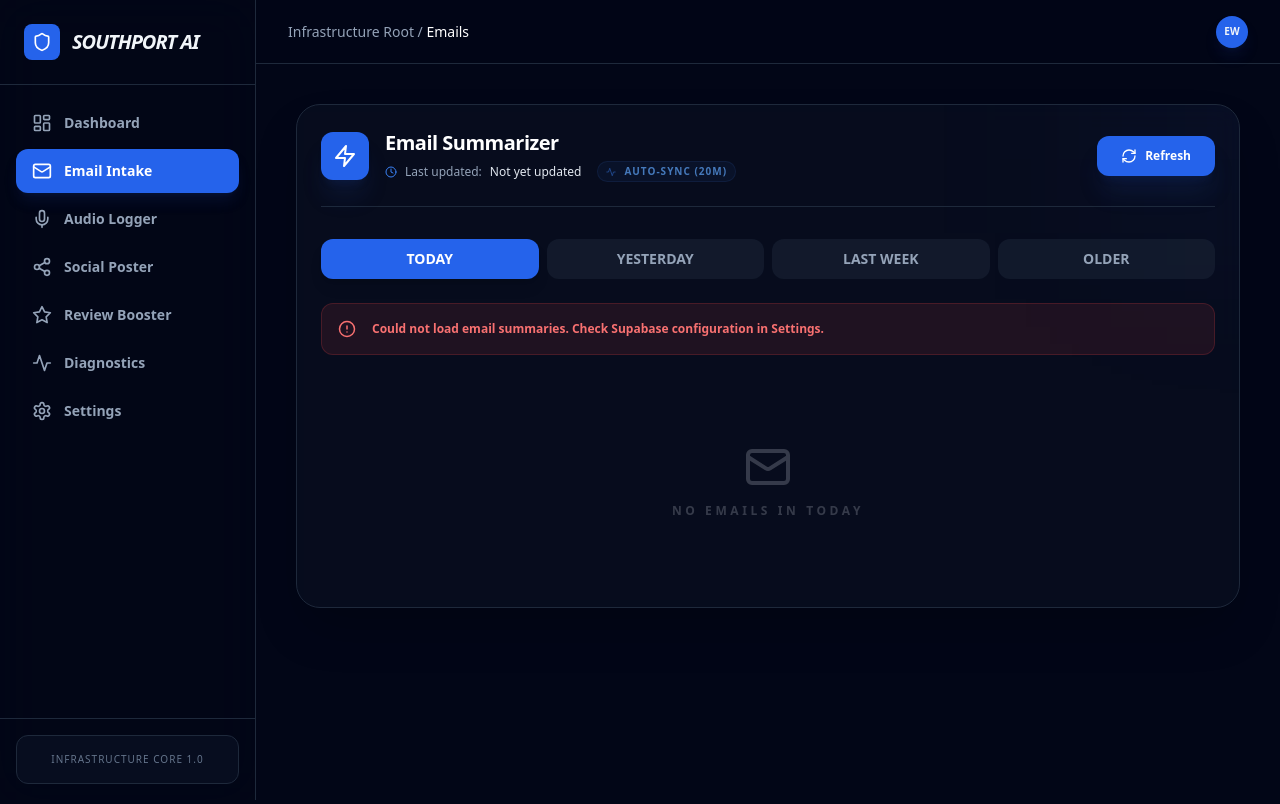
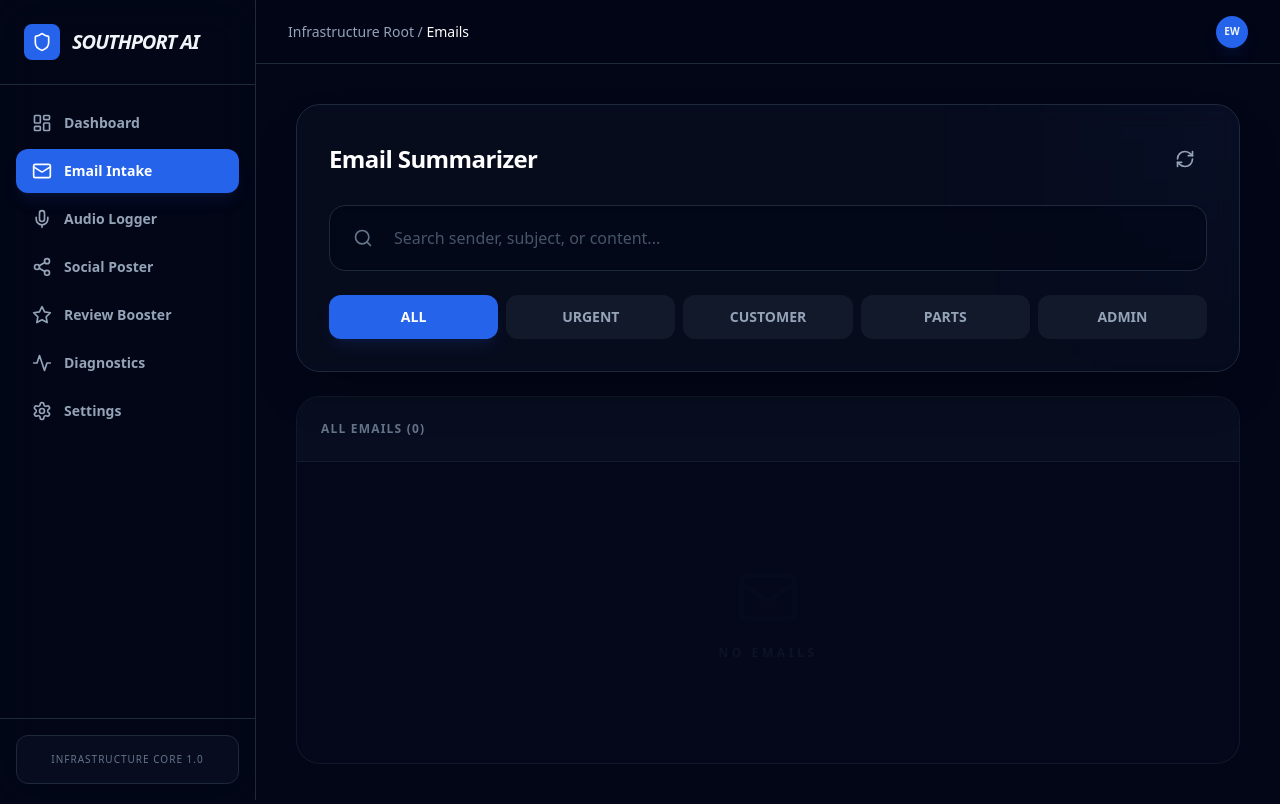
Before and after one commit to SouthportAI2/Wilson-Speed-, a React (Vite) app: page / in a window 1280 px wide. Both pictures are taken after a click on the button "Email Intake". Built offline with nearby package versions, Linux system fonts and the light colour scheme.

Commit message:
Update EmailSummaries.tsx

```diff
--- a/components/EmailSummaries.tsx
+++ b/components/EmailSummaries.tsx
@@ -1,353 +1,233 @@
-import React, { useState, useEffect, useCallback } from 'react';
-import { Mail, RefreshCw, AlertCircle, Clock, Zap, Activity, Phone, Wrench, Square, List } from 'lucide-react';
-import { fetchEmailSummaries as fetchFromSupabase } from '../services/supabaseClient';
+import React, { useState, useEffect, useCallback, useMemo } from 'react';
+import { Mail, Search, RefreshCw, Clock, Trash2, AlertCircle, Zap, Package, Settings as SettingsIcon } from 'lucide-react';
+import { getSupabaseClient } from '../services/supabaseClient';
+import { EmailSummary } from '../types';
 
-const AUTO_REFRESH_INTERVAL = 20 * 60 * 1000; // 20 minutes
+const LOCAL_CACHE_KEY = 'southport_email_cache_v2';
 
-const EmailSummaries: React.FC = () => {
-  const [emails, setEmails] = useState<any[]>([]);
-  const [loading, setLoading] = useState(false);
-  const [lastUpdated, setLastUpdated] = useState<string>('Not yet updated');
-  const [error, setError] = useState<string | null>(null);
-  const [selectedTab, setSelectedTab] = useState<string>('TODAY');
+const categoryIcons: Record<string, React.ReactNode> = {
+  URGENT: <AlertCircle size={16} className="text-red-400" />,
+  CUSTOMER: <Mail size={16} className="text-blue-400" />,
+  PARTS: <Package size={16} className="text-yellow-400" />,
+  ADMIN: <SettingsIcon size={16} className="text-slate-400" />,
+};
 
-  const fetchEmails = useCallback(async (isAuto = false) => {
-    if (!isAuto) setLoading(true);
-    setError(null);
+const categoryColors: Record<string, string> = {
+  URGENT: 'bg-red-500/10 border-red-500/20 text-red-400',
+  CUSTOMER: 'bg-blue-500/10 border-blue-500/20 text-blue-400',
+  PARTS: 'bg-yellow-500/10 border-yellow-500/20 text-yellow-400',
+  ADMIN: 'bg-slate-500/10 border-slate-500/20 text-slate-400',
+};
 
-    try {
-      console.log(`[INFRA] Fetching email summaries from Supabase...`);
+const EmailSummarizer: React.FC = () => {
+  const [emails, setEmails] = useState<EmailSummary[]>([]);
+  const [selectedCategory, setSelectedCategory] = useState<string>('ALL');
+  const [searchQuery, setSearchQuery] = useState('');
+  const [isSyncing, setIsSyncing] = useState(false);
 
-      const dbEmails = await fetchFromSupabase();
+  const categories = ['ALL', 'URGENT', 'CUSTOMER', 'PARTS', 'ADMIN'];
 
-      const transformed = dbEmails.map((email) => {
-        let vehicles = [];
-        let actionItems = [];
+  const deleteEmail = async (emailId: string) => {
+    if (!confirm('Delete this email summary? This cannot be undone.')) {
+      return;
+    }
 
-        try {
-          if (email.vehicles) {
-            let vehicleData = typeof email.vehicles === 'string' ? email.vehicles.trim() : email.vehicles;
-            if (typeof vehicleData === 'string') {
-              vehicleData = vehicleData.replace(/^[^[\{]+/, '');
-              vehicles = JSON.parse(vehicleData);
-            } else {
-              vehicles = vehicleData;
-            }
-          }
-        } catch (e) {
-          console.warn('Failed to parse vehicles:', e);
+    const supabase = getSupabaseClient();
+
+    // Remove from UI immediately
+    setEmails(prev => prev.filter(email => email.id !== emailId));
+
+    // Remove from cloud if it exists there
+    if (supabase && !emailId.startsWith('email-')) {
+      try {
+        await supabase
+          .from('email_summaries')
+          .delete()
+          .eq('id', emailId);
+      } catch (err) {
+        console.error('Failed to delete from cloud:', err);
+      }
+    }
+
+    // Remove from local cache
+    const localData = localStorage.getItem(LOCAL_CACHE_KEY);
+    if (localData) {
+      const cachedEmails: EmailSummary[] = JSON.parse(localData);
+      const filtered = cachedEmails.filter(email => email.id !== emailId);
+      localStorage.setItem(LOCAL_CACHE_KEY, JSON.stringify(filtered));
+    }
+  };
+
+  const fetchEmails = useCallback(async () => {
+    setIsSyncing(true);
+    const supabase = getSupabaseClient();
+    let cloudEmails: EmailSummary[] = [];
+
+    if (supabase) {
+      try {
+        const { data, error } = await supabase
+          .from('email_summaries')
+          .select('*')
+          .order('created_at', { ascending: false })
+          .limit(100);
+
+        if (!error && data) {
+          cloudEmails = data.map(item => ({
+            id: item.id.toString(),
+            sender: item.sender,
+            subject: item.subject,
+            summary: item.summary,
+            category: item.category as 'URGENT' | 'CUSTOMER' | 'PARTS' | 'ADMIN',
+            timestamp: new Date(item.created_at).toLocaleString(),
+          }));
         }
+      } catch (err) {
+        console.warn("Cloud connection limited:", err);
+      }
+    }
 
-        try {
-          if (email.action_items) {
-            let actionData = typeof email.action_items === 'string' ? email.action_items.trim() : email.action_items;
-            if (typeof actionData === 'string') {
-              actionData = actionData.replace(/^[^[\{]+/, '');
-              actionItems = JSON.parse(actionData);
-            } else {
-              actionItems = actionData;
-            }
-          }
-        } catch (e) {
-          console.warn('Failed to parse action_items:', e);
-        }
+    const localData = localStorage.getItem(LOCAL_CACHE_KEY);
+    const cachedEmails: EmailSummary[] = localData ? JSON.parse(localData) : [];
 
-        return {
-          id: email.id,
-          gmail_id: email.gmail_id,
-          sender: email.sender_name || email.sender_email,
-          sender_email: email.sender_email,
-          subject: email.subject,
-          summary: email.summary,
-          phone: email.phone && email.phone !== '=' && email.phone !== 'null' ? email.phone : null,
-          vehicles: vehicles,
-          action_items: actionItems,
-          urgency_level: email.urgency_level || 'medium',
-          request_type: email.request_type || 'general',
-          received_at: new Date(email.received_at),
-          timestamp: new Date(email.received_at).toLocaleString('en-US', {
-            month: 'short',
-            day: 'numeric',
-            hour: '2-digit',
-            minute: '2-digit'
-          })
-        };
-      });
+    const combined = [...cachedEmails, ...cloudEmails];
+    const unique = combined.reduce((acc, current) => {
+      if (acc.find(item => item.id === current.id)) return acc;
+      return acc.concat([current]);
+    }, [] as EmailSummary[]);
 
-      // FIX: Robust deduplication based on sender, subject, and timestamp (within 1 minute)
-      const uniqueEmails: any[] = [];
-      transformed.forEach((email) => {
-        const duplicateIndex = uniqueEmails.findIndex(existing =>
-          existing.sender_email === email.sender_email &&
-          existing.subject === email.subject &&
-          Math.abs(existing.received_at.getTime() - email.received_at.getTime()) < 60000
-        );
+    setEmails(unique.sort((a, b) => new Date(b.timestamp).getTime() - new Date(a.timestamp).getTime()));
+    setIsSyncing(false);
 
-        if (duplicateIndex === -1) {
-          uniqueEmails.push(email);
-        } else if (email.received_at > uniqueEmails[duplicateIndex].received_at) {
-          // Keep the newer entry if multiple instances of the same email exist
-          uniqueEmails[duplicateIndex] = email;
-        }
-      });
-
-      const priorityOrder = { high: 0, medium: 1, low: 2 };
-      const sorted = uniqueEmails.sort((a, b) => {
-        const priorityDiff = priorityOrder[a.urgency_level] - priorityOrder[b.urgency_level];
-        if (priorityDiff !== 0) return priorityDiff;
-        return b.received_at.getTime() - a.received_at.getTime();
-      });
-
-      setEmails(sorted);
-      setLastUpdated(new Date().toLocaleTimeString([], { hour: '2-digit', minute: '2-digit' }));
-    } catch (err) {
-      console.error("Failed to fetch email summaries:", err);
-      if (!isAuto) setError("Could not load email summaries. Check Supabase configuration in Settings.");
-    } finally {
-      setLoading(false);
+    if (cloudEmails.length > 0) {
+      localStorage.removeItem(LOCAL_CACHE_KEY);
     }
   }, []);
 
   useEffect(() => {
     fetchEmails();
-    const intervalId = setInterval(() => {
-      fetchEmails(true);
-    }, AUTO_REFRESH_INTERVAL);
-    return () => clearInterval(intervalId);
   }, [fetchEmails]);
 
-  const getDateGroup = (date: Date) => {
-    const now = new Date();
-    const today = new Date(now.getFullYear(), now.getMonth(), now.getDate());
+  const filteredEmails = useMemo(() => {
+    let filtered = emails;
 
-    const emailDate = new Date(date.getFullYear(), date.getMonth(), date.getDate());
-
-    // Calculate difference in days
-    const diffTime = today.getTime() - emailDate.getTime();
-    const diffDays = Math.floor(diffTime / (1000 * 60 * 60 * 24));
-
-    if (diffDays === 0) return 'TODAY';
-    if (diffDays === 1) return 'YESTERDAY';
-    if (diffDays >= 2 && diffDays <= 7) return 'LAST WEEK';
-    return 'OLDER';
-  };
-
-  const filteredEmails = emails.filter(email => getDateGroup(email.received_at) === selectedTab);
-
-  const getCardBorderColor = (level: string) => {
-    switch (level) {
-      case 'high': return 'border-red-500/50 bg-slate-900/40';
-      case 'medium': return 'border-yellow-500/50 bg-slate-900/40';
-      case 'low': return 'border-slate-600 bg-slate-900/40';
-      default: return 'border-slate-700 bg-slate-900/40';
-    }
-  };
-
-  const getTitleColor = (level: string) => {
-    switch (level) {
-      case 'high': return 'text-red-400';
-      case 'medium': return 'text-yellow-400';
-      case 'low': return 'text-slate-400';
-      default: return 'text-white';
-    }
-  };
-
-  const getBulletColor = (level: string) => {
-    switch (level) {
-      case 'high': return 'text-red-400';
-      case 'medium': return 'text-yellow-400';
-      case 'low': return 'text-slate-500';
-      default: return 'text-slate-400';
-    }
-  };
-
-  const cleanSummary = (summary: string) => {
-    if (!summary) return '';
-
-    let result = summary.trim();
-
-    // Remove exact prefix matches (most explicit approach possible)
-    if (result.startsWith('=LOW:')) result = result.substring(5).trim();
-    else if (result.startsWith('=MEDIUM:')) result = result.substring(8).trim();
-    else if (result.startsWith('=HIGH:')) result = result.substring(6).trim();
-    else if (result.startsWith('LOW:')) result = result.substring(4).trim();
-    else if (result.startsWith('MEDIUM:')) result = result.substring(7).trim();
-    else if (result.startsWith('HIGH:')) result = result.substring(5).trim();
-
-    // Strip any remaining leading = characters
-    while (result.startsWith('=')) {
-      result = result.substring(1).trim();
+    if (selectedCategory !== 'ALL') {
+      filtered = filtered.filter(email => email.category === selectedCategory);
     }
 
-    return result;
-  };
+    if (searchQuery) {
+      const query = searchQuery.toLowerCase();
+      filtered = filtered.filter(email =>
+        email.sender.toLowerCase().includes(query) ||
+        email.subject.toLowerCase().includes(query) ||
+        email.summary.toLowerCase().includes(query)
+      );
+    }
 
-  const getQuickSummary = (email: any) => {
-    const vehicleText = email.vehicles && email.vehicles.length > 0
-      ? `${email.vehicles[0].year} ${email.vehicles[0].make} ${email.vehicles[0].model}`
-      : '';
-
-    const phoneText = email.phone ? ` - ${email.phone}` : '';
-    const cleanedSummary = cleanSummary(email.summary);
-
-    return `${vehicleText ? vehicleText + ' - ' : ''}${cleanedSummary}${phoneText}`;
-  };
-
-  const tabs = ['TODAY', 'YESTERDAY', 'LAST WEEK', 'OLDER'];
+    return filtered;
+  }, [emails, selectedCategory, searchQuery]);
 
   return (
-    <div className="max-w-5xl mx-auto space-y-6 animate-in fade-in slide-in-from-bottom-4 duration-500 text-left">
-      <div className="bg-slate-900/40 backdrop-blur-md border border-slate-800 rounded-3xl p-6 shadow-2xl relative overflow-hidden">
-        <div className="absolute top-0 right-0 w-64 h-64 bg-blue-600/5 blur-[100px] -mr-32 -mt-32 pointer-events-none" />
+    <div className="flex flex-col gap-6 h-[calc(100vh-140px)] animate-in fade-in slide-in-from-bottom-4 duration-500">
 
-        <div className="flex flex-col md:flex-row justify-between items-start md:items-center gap-6 mb-8 border-b border-slate-800 pb-6 relative z-10">
-          <div className="flex items-center gap-4">
-            <div className="p-3 bg-blue-600 rounded-xl text-white shadow-xl shadow-blue-900/20">
-              <Zap size={24} />
-            </div>
-            <div>
-              <h3 className="text-xl font-bold text-white tracking-tight">Email Summarizer</h3>
-              <div className="flex flex-wrap items-center gap-x-4 gap-y-1 mt-1">
-                <p className="text-slate-400 text-xs flex items-center gap-2 font-medium">
-                  <Clock size={12} className="text-blue-500" />
-                  Last updated: <span className="text-slate-200">{lastUpdated}</span>
-                </p>
-                <div className="flex items-center gap-2 px-2 py-0.5 bg-blue-500/5 border border-blue-500/10 rounded-full">
-                  <Activity size={10} className="text-blue-500 animate-pulse" />
-                  <span className="text-[10px] font-black uppercase tracking-widest text-blue-400/70">Auto-Sync (20m)</span>
-                </div>
-              </div>
-            </div>
-          </div>
+      {/* HEADER */}
+      <div className="bg-slate-900/40 backdrop-blur-md border border-slate-800 rounded-3xl p-8 shadow-2xl overflow-hidden relative">
+        <div className="absolute top-0 right-0 w-64 h-64 bg-blue-600/5 blur-[100px] -mr-32 -mt-32" />
 
+        <div className="flex justify-between items-center mb-6 relative z-10">
+          <h3 className="text-2xl font-bold text-white tracking-tight">Email Summarizer</h3>
           <button
-            onClick={() => fetchEmails(false)}
-            disabled={loading}
-            className="group flex items-center gap-2 px-6 py-3 bg-blue-600 hover:bg-blue-500 text-white rounded-xl transition-all active:scale-95 shadow-xl shadow-blue-900/20 disabled:opacity-50 disabled:cursor-not-allowed font-bold text-xs relative z-20"
+            onClick={fetchEmails}
+            className="p-3 text-slate-400 hover:text-white transition-all active:scale-95"
           >
-            <RefreshCw size={16} className={loading ? 'animate-spin' : 'group-hover:rotate-180 transition-transform duration-500'} />
-            {loading ? 'Refreshing...' : 'Refresh'}
+            <RefreshCw size={20} className={isSyncing ? 'animate-spin' : ''} />
           </button>
         </div>
 
-        <div className="flex gap-2 mb-6 relative z-10">
-          {tabs.map(tab => (
+        {/* SEARCH BAR */}
+        <div className="relative z-10 mb-6">
+          <Search className="absolute left-6 top-1/2 -translate-y-1/2 text-slate-500" size={20} />
+          <input
+            type="text"
+            placeholder="Search sender, subject, or content..."
+            value={searchQuery}
+            onChange={(e) => setSearchQuery(e.target.value)}
+            className="w-full bg-slate-950/60 border border-slate-800 rounded-2xl p-5 pl-16 text-white font-medium outline-none focus:ring-2 focus:ring-blue-500/50 transition-all placeholder:text-slate-600 shadow-inner"
+          />
+        </div>
+
+        {/* CATEGORY TABS */}
+        <div className="flex gap-2 relative z-10">
+          {categories.map(category => (
             <button
-              key={tab}
-              onClick={() => setSelectedTab(tab)}
-              className={`flex-1 px-4 py-2.5 rounded-xl font-bold text-sm transition-all ${
-                selectedTab === tab
-                  ? 'bg-blue-600 text-white shadow-lg'
+              key={category}
+              onClick={() => setSelectedCategory(category)}
+              className={`flex-1 px-4 py-3 rounded-xl font-bold text-sm transition-all active:scale-95 ${
+                selectedCategory === category
+                  ? 'bg-blue-600 text-white shadow-lg shadow-blue-900/20'
                   : 'bg-slate-800/50 text-slate-400 hover:bg-slate-700 hover:text-white'
               }`}
             >
-              {tab}
+              {category}
             </button>
           ))}
         </div>
+      </div>
 
-        {error && (
-          <div className="mb-6 p-4 bg-red-500/10 border border-red-500/20 rounded-xl flex items-center gap-4 text-red-400 relative z-10">
-            <AlertCircle size={18} />
-            <p className="text-xs font-bold">{error}</p>
-          </div>
-        )}
+      {/* EMAILS LIST */}
+      <div className="flex-1 bg-slate-900/20 rounded-3xl border border-slate-800/50 overflow-hidden flex flex-col shadow-inner">
+        <div className="p-6 border-b border-slate-800/50 bg-slate-900/40 flex justify-between items-center">
+          <h4 className="text-xs font-black text-slate-500 uppercase tracking-widest">
+            {searchQuery ? 'Search Results' : selectedCategory === 'ALL' ? 'All Emails' : `${selectedCategory} Emails`} ({filteredEmails.length})
+          </h4>
+        </div>
 
-        {loading && emails.length === 0 ? (
-          <div className="flex flex-col items-center justify-center py-20 text-slate-500 gap-4 relative z-10">
-            <div className="relative w-12 h-12">
-              <div className="absolute inset-0 border-4 border-blue-500/20 rounded-full" />
-              <div className="absolute inset-0 border-4 border-blue-500 rounded-full border-t-transparent animate-spin" />
-            </div>
-            <p className="text-[10px] font-black uppercase tracking-[0.3em] animate-pulse">Loading...</p>
-          </div>
-        ) : filteredEmails.length > 0 ? (
-          <div className="relative z-10">
-            <div className="bg-slate-950/60 border border-slate-700 rounded-2xl p-5 mb-6">
-              <div className="flex items-center gap-3 mb-4">
-                <List size={20} className="text-blue-400" />
-                <h4 className="text-sm font-black text-white uppercase tracking-wider">Quick Summary - {selectedTab}</h4>
-              </div>
-              <div className="space-y-3">
-                {filteredEmails.map((email) => (
-                  <div key={email.id} className="flex items-start gap-3">
-                    <span className={`mt-1 font-black text-lg ${getBulletColor(email.urgency_level)}`}>•</span>
-                    <div className="flex-1">
-                      <p className="text-sm leading-relaxed">
-                        <span className={`font-bold ${getTitleColor(email.urgency_level)}`}>
-                          {email.urgency_level.toUpperCase()}:
-                        </span>
-                        <span className="text-slate-300"> {getQuickSummary(email)}</span>
-                      </p>
+        <div className="flex-1 overflow-y-auto p-4 space-y-3 custom-scrollbar">
+          {filteredEmails.length > 0 ? filteredEmails.map((email) => (
+            <div
+              key={email.id}
+              className="w-full text-left p-6 rounded-2xl border bg-slate-900/40 border-slate-800/40 hover:bg-slate-800/60 hover:border-slate-700 transition-all duration-300"
+            >
+              {/* Header with timestamp and delete */}
+              <div className="flex justify-between items-start mb-4">
+                <div className="flex items-center gap-3">
+                  <div className={`p-2 rounded-lg ${categoryColors[email.category]} border shadow-inner`}>
+                    {categoryIcons[email.category]}
+                  </div>
+                  <div>
+                    <div className="flex items-center gap-2">
+                      <span className="font-bold text-white text-sm">{email.sender}</span>
+                      <span className="text-slate-600 font-bold">•</span>
+                      <span className="text-slate-500 text-xs">{email.timestamp}</span>
                     </div>
                   </div>
-                ))}
+                </div>
+                <button
+                  onClick={() => deleteEmail(email.id)}
+                  className="p-2 text-slate-500 hover:text-red-400 hover:bg-red-500/10 rounded-lg transition-all"
+                  title="Delete email summary"
+                >
+                  <Trash2 size={14} />
+                </button>
               </div>
+
+              {/* Subject */}
+              <h5 className="text-white font-bold text-base mb-3">{email.subject}</h5>
+
+              {/* Summary */}
+              <p className="text-slate-400 text-sm leading-relaxed">{email.summary}</p>
             </div>
-
-            <div className="space-y-3">
-              <h4 className="text-xs font-black text-slate-500 uppercase tracking-wider mb-3">Detailed View</h4>
-              {filteredEmails.map((email) => (
-                <div
-                  key={email.id}
-                  className={`group relative rounded-2xl p-4 border transition-all duration-300 hover:shadow-xl cursor-pointer ${getCardBorderColor(email.urgency_level)}`}
-                >
-                  <div className="flex flex-wrap items-center gap-2 mb-3">
-                    <span className={`text-[9px] font-black px-2.5 py-1 rounded-lg uppercase tracking-wider ${email.urgency_level === 'high' ? 'bg-red-500/20 text-red-400' : email.urgency_level === 'medium' ? 'bg-yellow-500/20 text-yellow-400' : 'bg-slate-500/20 text-slate-400'}`}>
-                      {email.urgency_level.toUpperCase()} PRIORITY
-                    </span>
-                    <span className={`text-[9px] font-black px-2.5 py-1 rounded-lg uppercase tracking-wider ${email.request_type === 'repair' ? 'bg-red-500/20 text-red-400' : email.request_type === 'parts' ? 'bg-orange-500/20 text-orange-400' : 'bg-blue-500/20 text-blue-400'}`}>
-                      {email.request_type.toUpperCase()}
-                    </span>
-                    <span className="text-slate-500 text-[10px] font-bold uppercase tracking-wider ml-auto">{email.timestamp}</span>
-                  </div>
-
-                  <h4 className={`font-bold text-lg tracking-tight mb-2 ${getTitleColor(email.urgency_level)}`}>{email.subject}</h4>
-
-                  <div className="flex flex-wrap items-center gap-3 mb-3">
-                    <p className="text-xs text-slate-400 font-bold uppercase tracking-wider">
-                      FROM: <span className="text-slate-200 normal-case tracking-normal ml-1">{email.sender}</span>
-                    </p>
-                    {email.phone && (
-                      <a
-                        href={`tel:${email.phone}`}
-                        className="flex items-center gap-2 bg-green-500/10 border border-green-500/20 text-green-400 px-2.5 py-1 rounded-lg text-xs font-bold hover:bg-green-500 hover:text-white transition-all"
-                        onClick={(e) => e.stopPropagation()}
-                      >
-                        <Phone size={12} /> {email.phone}
-                      </a>
-                    )}
-                  </div>
-
-                  {email.vehicles && email.vehicles.length > 0 && (
-                    <div className="flex flex-wrap gap-2 mb-3">
-                      {email.vehicles.map((vehicle: any, idx: number) => (
-                        <span key={idx} className="flex items-center gap-2 bg-slate-900/50 border border-slate-700 text-slate-300 px-2.5 py-1 rounded-lg text-xs font-bold">
-                          <Wrench size={12} className="text-blue-400" />
-                          {vehicle.year} {vehicle.make} {vehicle.model}
-                        </span>
-                      ))}
-                    </div>
-                  )}
-
-                  <p className="text-slate-400 text-sm leading-relaxed font-medium mb-3 bg-slate-900/30 p-3 rounded-xl border border-slate-800/30">
-                    {cleanSummary(email.summary)}
-                  </p>
-
-
-                </div>
-              ))}
+          )) : (
+            <div className="h-full flex flex-col items-center justify-center text-slate-700 py-20 text-center">
+              <Mail size={64} className="mb-4 opacity-5" />
+              <p className="text-xs font-black uppercase tracking-[0.3em] opacity-20">
+                {searchQuery ? 'No matching emails' : `No ${selectedCategory === 'ALL' ? '' : selectedCategory.toLowerCase() + ' '}emails`}
+              </p>
             </div>
-          </div>
-        ) : (
-          <div className="text-center py-16 opacity-20 relative z-10">
-            <Mail size={48} className="mx-auto mb-3" />
-            <p className="text-xs font-black uppercase tracking-[0.3em]">No Emails in {selectedTab}</p>
-          </div>
-        )}
+          )}
+        </div>
       </div>
     </div>
   );
 };
 
-export default EmailSummaries;
+export default EmailSummarizer;
```
